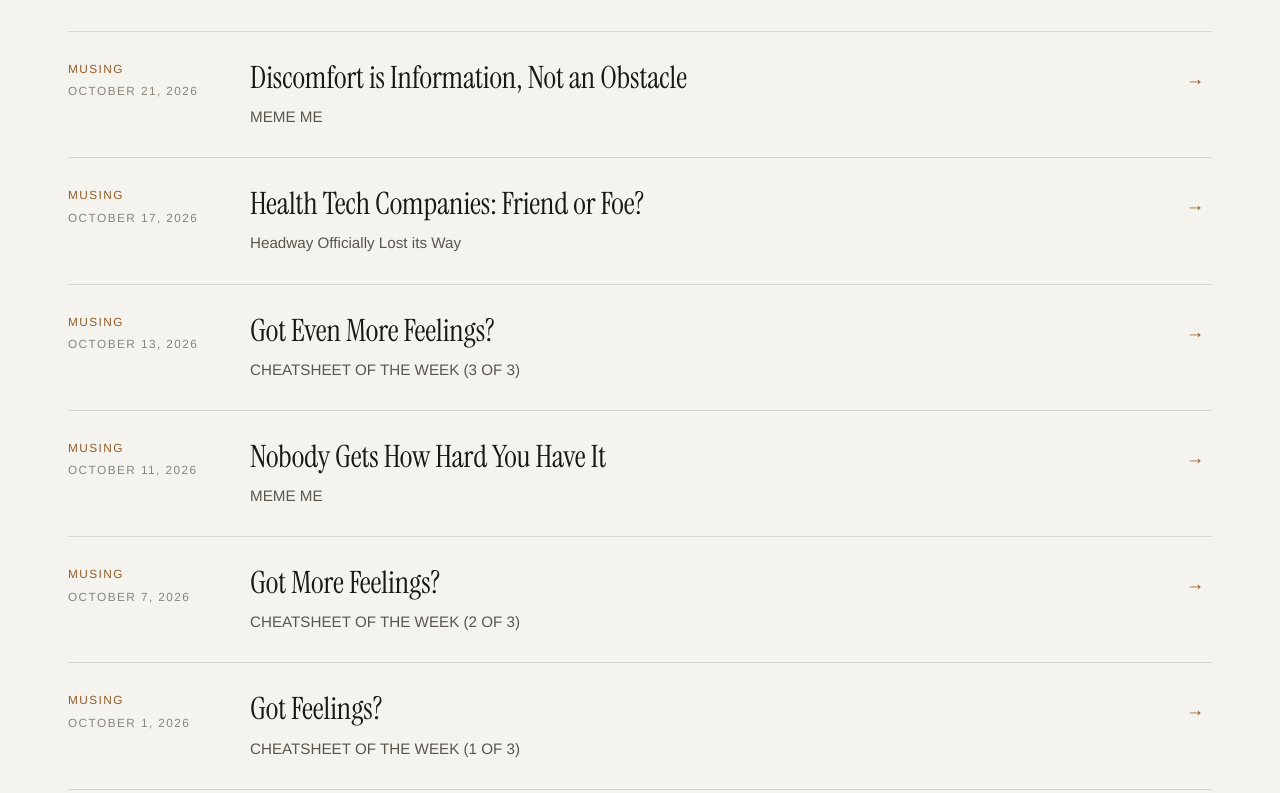
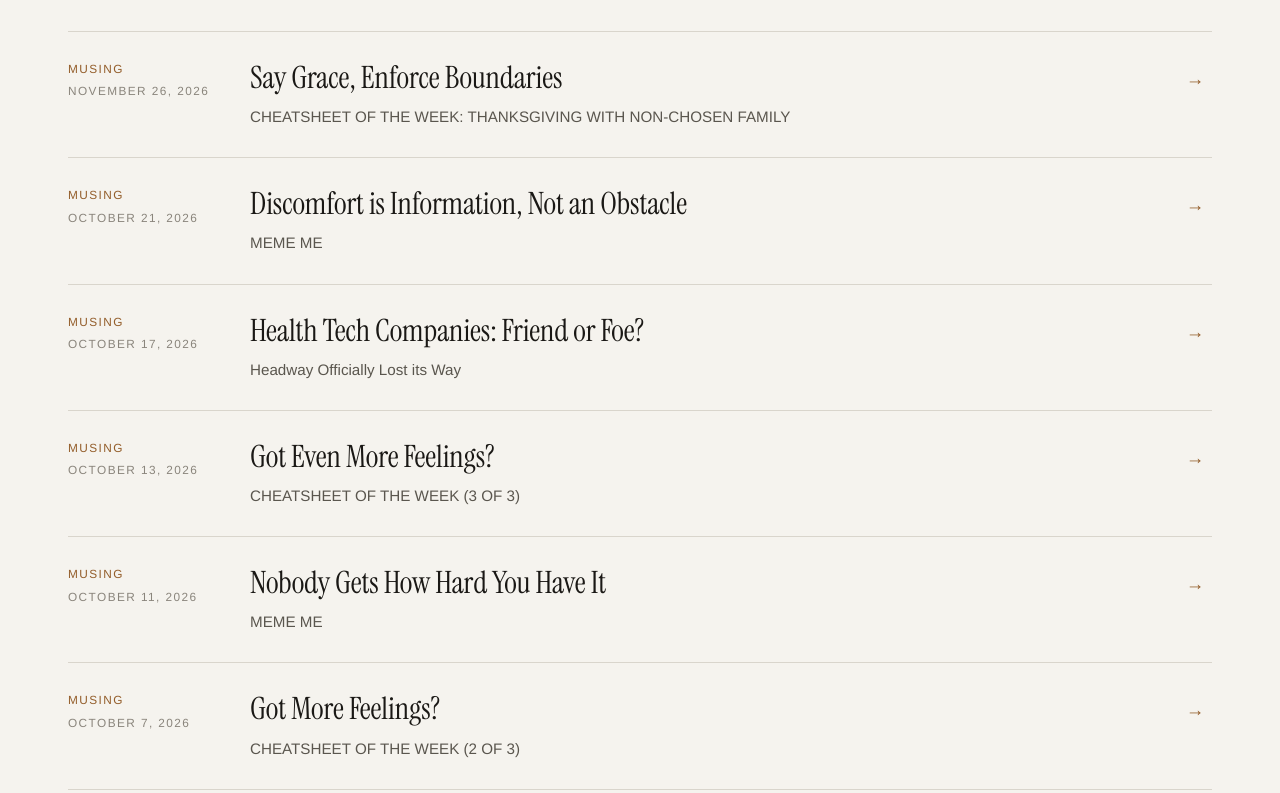
Before and after one commit to edwardyaeger-glitch/theyaegerpractice, a plain HTML site: page musing.html in a window 1280 px wide. Shown: the part 1556-2349 px from the top of the page. Drawn offline with Linux system fonts and the light colour scheme; a web font is replaced by a local one.

Commit message:
Refresh Substack posts
Co-authored-by: Perplexity <noreply@perplexity.ai>

```diff
--- a/musing.html
+++ b/musing.html
@@ -481,6 +481,18 @@
 
         <div class="post-list">
           <!-- SUBSTACK_POSTS_START -->
+          <a class="post-row" href="https://edwardyaeger.substack.com/p/say-grace-enforce-boundaries" target="_blank" rel="noopener noreferrer">
+            <div class="post-meta">
+              <span class="post-type">Musing</span>
+              <span>November 26, 2026</span>
+            </div>
+            <div class="post-copy">
+              <h3 class="post-title">Say Grace, Enforce Boundaries</h3>
+              <p class="post-summary">CHEATSHEET OF THE WEEK: THANKSGIVING WITH NON-CHOSEN FAMILY</p>
+            </div>
+            <span class="post-arrow" aria-hidden="true">&rarr;</span>
+          </a>
+
           <a class="post-row" href="https://edwardyaeger.substack.com/p/discomfort-is-information-not-an" target="_blank" rel="noopener noreferrer">
             <div class="post-meta">
               <span class="post-type">Musing</span>
@@ -540,18 +552,6 @@
             </div>
             <span class="post-arrow" aria-hidden="true">&rarr;</span>
           </a>
-
-          <a class="post-row" href="https://edwardyaeger.substack.com/p/got-feelings" target="_blank" rel="noopener noreferrer">
-            <div class="post-meta">
-              <span class="post-type">Musing</span>
-              <span>October 1, 2026</span>
-            </div>
-            <div class="post-copy">
-              <h3 class="post-title">Got Feelings?</h3>
-              <p class="post-summary">CHEATSHEET OF THE WEEK (1 OF 3)</p>
-            </div>
-            <span class="post-arrow" aria-hidden="true">&rarr;</span>
-          </a>
           <!-- SUBSTACK_POSTS_END -->
         </div>
       </div>
```
